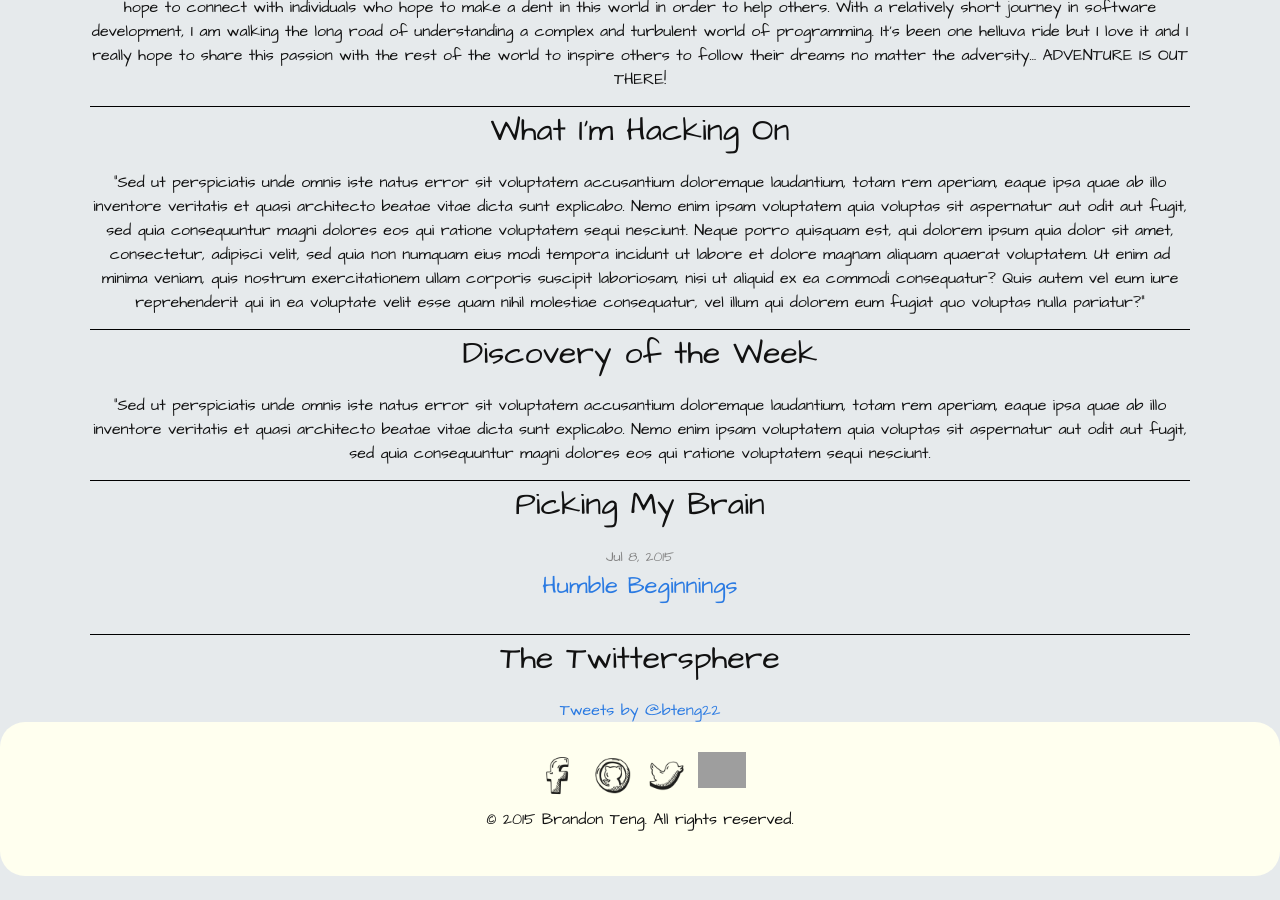
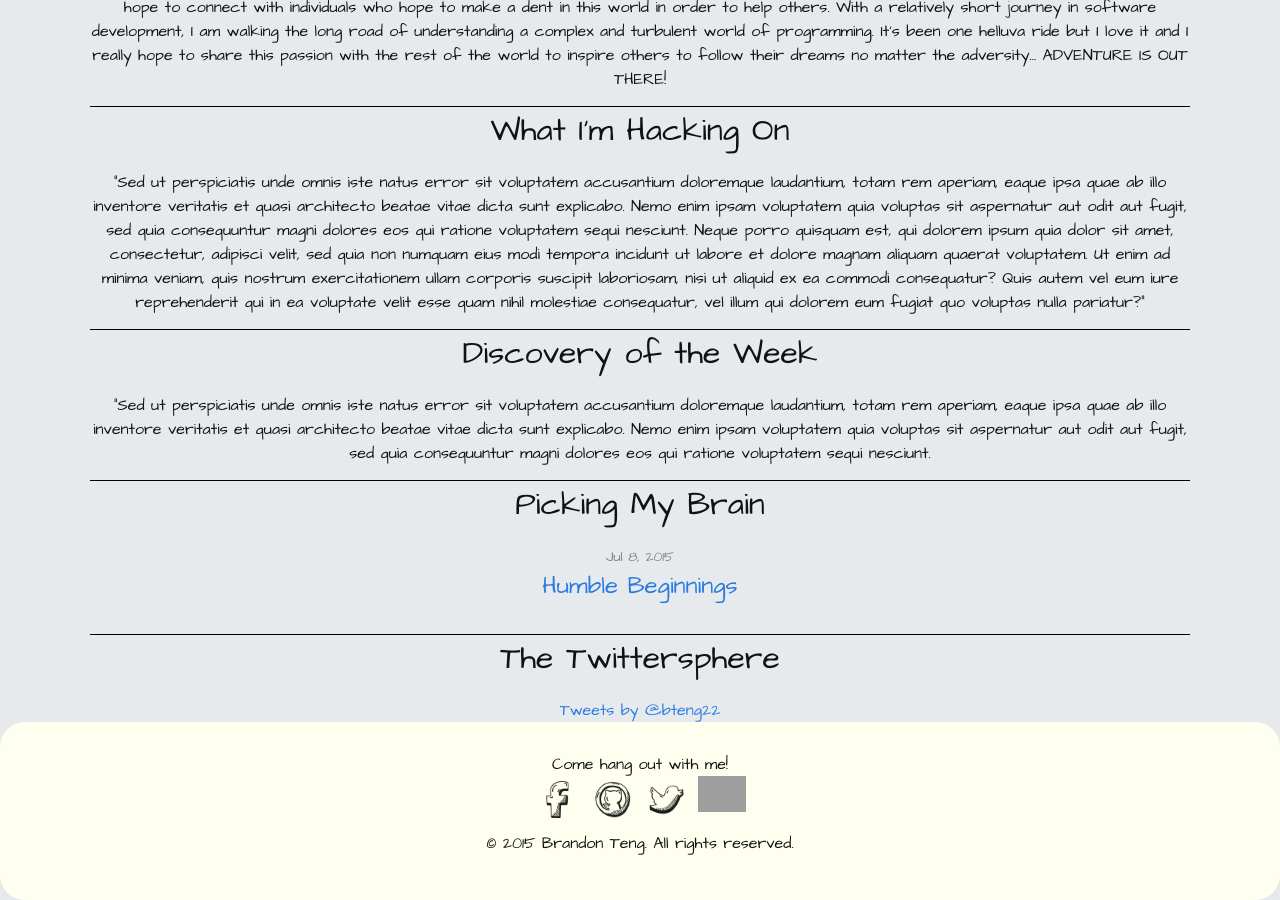
Before and after one commit to bteng22/bteng22.github.io, a Jekyll site: the page built from 00-index.html, in a window 1280 px wide and 900 px high, scrolled down 1014 px. Built offline with Jekyll 4.4.1, drawn with Linux system fonts in a browser that asks for light colours; comment, search, counter and statistics services are not loaded; before the commit the page ends 1890 px from its top, so only the background shows below that; grey boxes are pictures that could not be loaded.

Commit message:
hang out text in footer.html

```diff
--- a/_includes/footer.html
+++ b/_includes/footer.html
@@ -1,4 +1,5 @@
 <footer class="site-footer">
+  <span>Come hang out with me!</span>
   <section>
     <a title="Facebook" href="https://facebook.com/{{ site.username }}">
       <span class="icon icon--facebook hvr-pulse">
```
